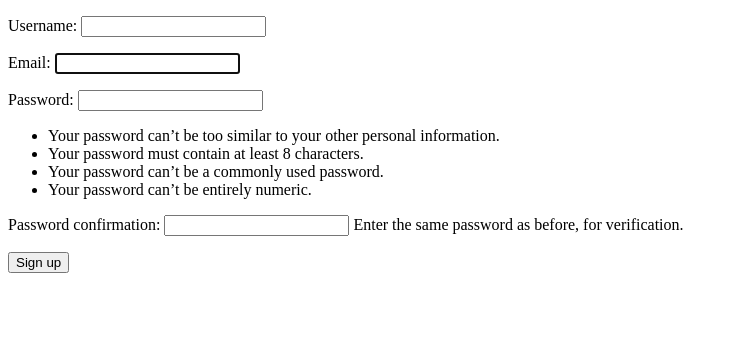
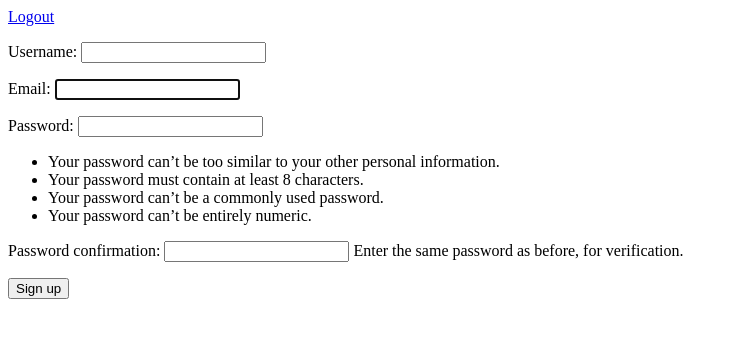
Before and after one commit to imyuanhui/e-commerce-api-python, a Django app: template ecomproj/templates/userauths/sign-up.html in a window 1280 px wide. Shown: the top 338 px of the page, without its empty margins (0-738 px from the left). Run offline with Django 5.2, Linux system fonts and the light colour scheme; the template is opened without the code that fills it: values that come from a table or form of the project are taken from there, others are empty; tables that the repository leaves empty hold one stand-in row (values such as "Sample post").

Commit message:
feature: user logout

```diff
--- a/ecomproj/templates/partials/base.html
+++ b/ecomproj/templates/partials/base.html
@@ -7,5 +7,6 @@
     <link rel="stylesheet" href="{% static 'assets/css/main.css' %}" />
     <title>Document</title>
   </head>
+  <a href="{% url 'userauths:logout' %}">Logout</a>
   {% block content %} {% endblock content %}
 </html>
--- a/ecomproj/templates/userauths/login.html
+++ b/ecomproj/templates/userauths/login.html
@@ -1,6 +1,6 @@
 {% extends 'partials/base.html' %} {% block content %}
 <form action="" method="POST">
-  {% csrf_token %} {{form.as_p}}
+  {% csrf_token %}
   <input type="text" name="email" placeholder="Username or Email *" required />
   <input type="password" name="password" placeholder="Password *" required />
   <button type="submit">Sign In</button>
--- a/ecomproj/userauths/urls.py
+++ b/ecomproj/userauths/urls.py
@@ -4,6 +4,7 @@ from userauths import views
 app_name = "userauths"
 
 urlpatterns = [
-    path("sign-up", views.register_view, name="sign-up"),
-    path("login", views.login_view, name="login")
+    path("sign-up/", views.register_view, name="sign-up"),
+    path("login/", views.login_view, name="login"),
+    path("logout/", views.logout_view, name="logout")
 ]
```
Also changed, not shown: ecomproj/db.sqlite3.
